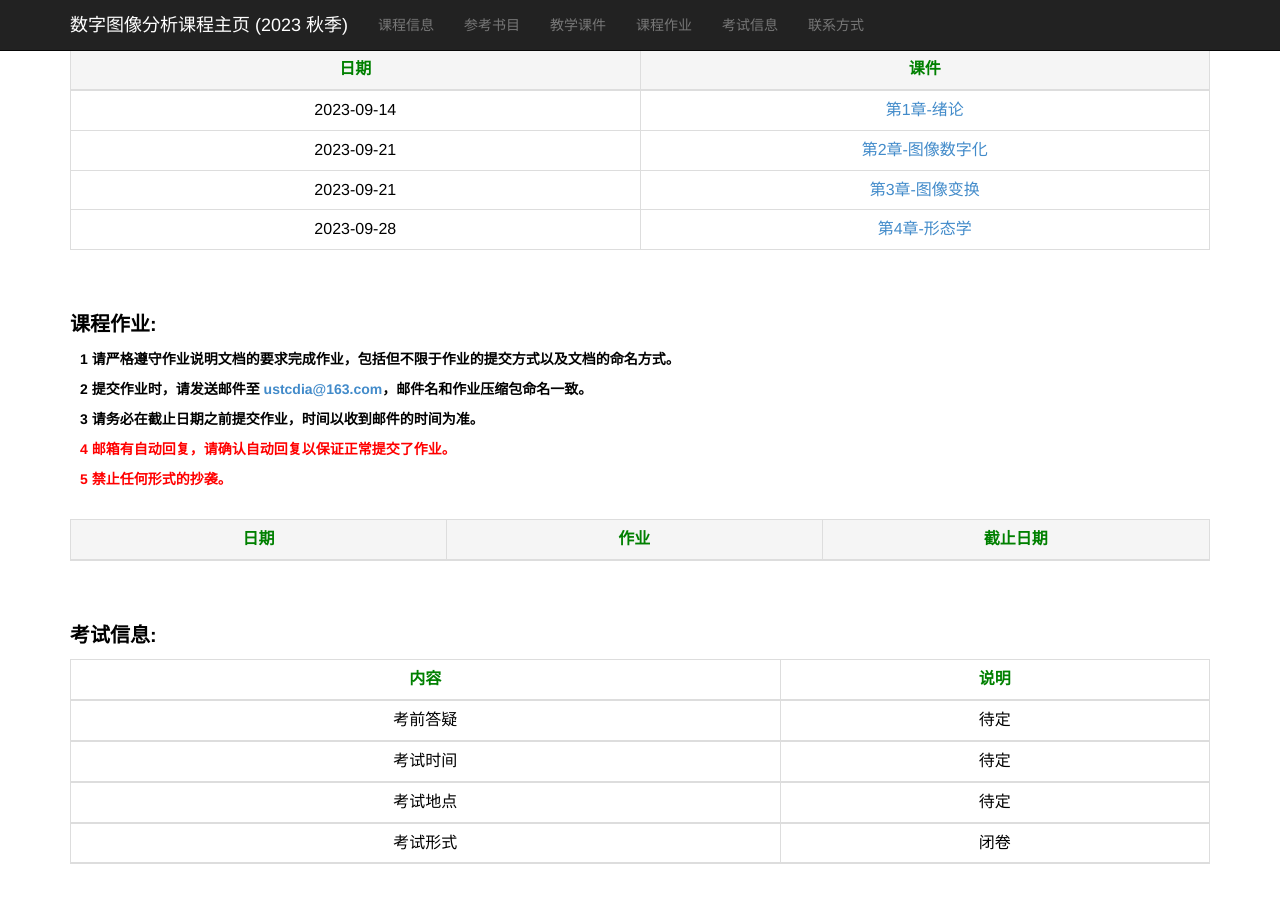
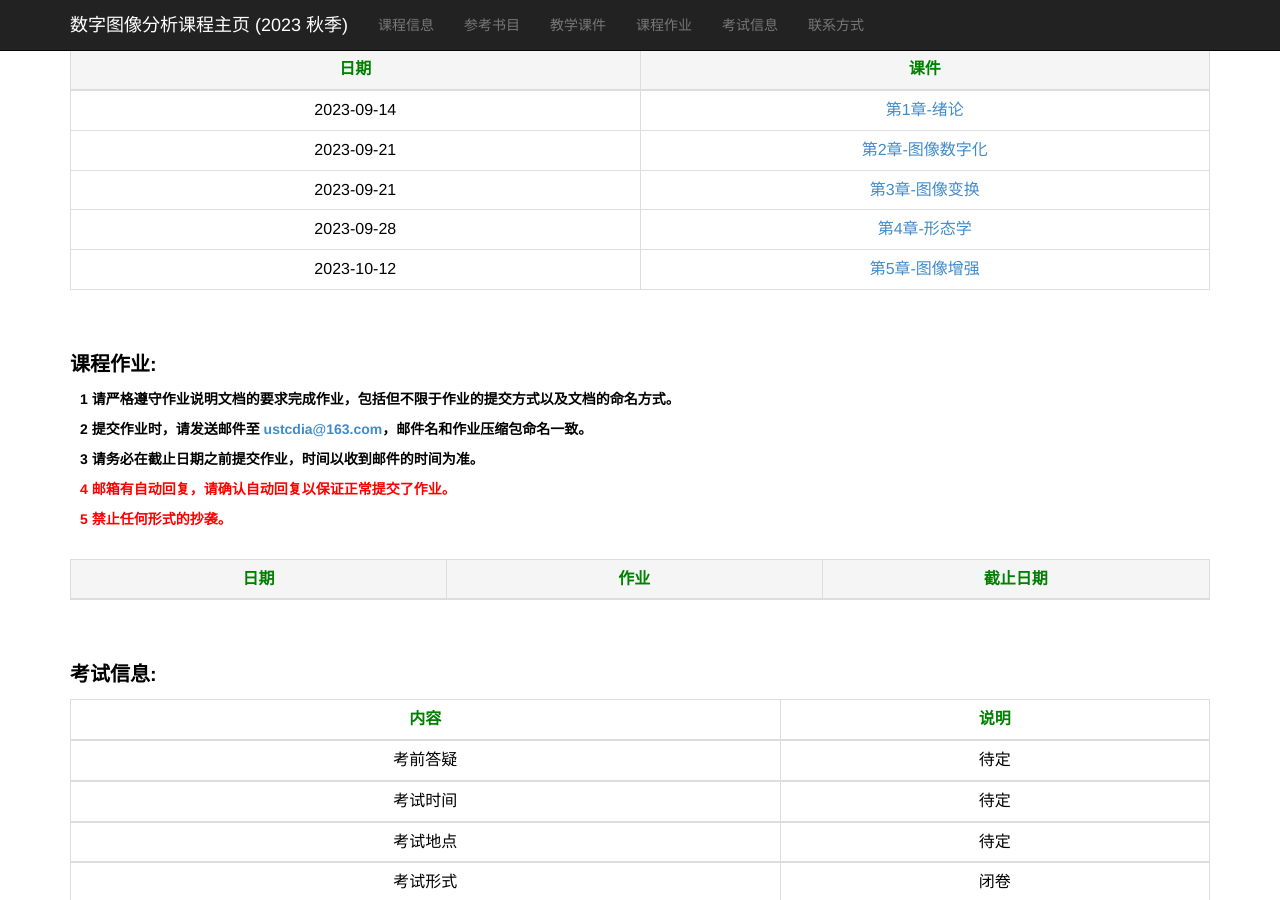
Before and after one commit to ustc-dia/ustc-dia.github.io, a Jekyll site: the page index.html, which Jekyll copies as it is, in a window 1280 px wide and 900 px high, scrolled down 794 px. Built offline with Jekyll 4.4.1, drawn with Linux system fonts in a browser that asks for light colours.

Commit message:
update slides 5

```diff
--- a/index.html
+++ b/index.html
@@ -195,60 +195,60 @@
                     <td><a href="./slides_2023_autumn/第4章-形态学.pdf" target="_blank">第4章-形态学</a></td>
                 </tr>
 
+                <tr>
+                    <td>2023-10-12</td>
+                    <td><a href="./slides_2023_autumn/第5章-图像增强.pdf" target="_blank">第5章-图像增强</a></td>
+                </tr>
+
                 <!--
                 <tr>
-                    <td>2023-03-30</td>
-                    <td><a href="./slides_2023_spring/第5章-图像增强.pdf" target="_blank">第5章-图像增强</a></td>
-                </tr>
-
-                <tr>
                     <td>2023-04-06</td>
-                    <td><a href="./slides_2023_spring/第6章-图像恢复.pdf" target="_blank">第6章-图像恢复</a></td>
+                    <td><a href="./slides_2023_autumn/第6章-图像恢复.pdf" target="_blank">第6章-图像恢复</a></td>
                 </tr>
 
                 <tr>
                     <td>2023-04-13</td>
-                    <td><a href="./slides_2023_spring/第7章-边缘检测.pdf" target="_blank">第7章-边缘检测</a></td>
+                    <td><a href="./slides_2023_autumn/第7章-边缘检测.pdf" target="_blank">第7章-边缘检测</a></td>
                 </tr>
 
                 <tr>
                     <td>2023-05-04</td>
-                    <td><a href="./slides_2023_spring/第8章 图像分割.pdf" target="_blank">第8章-图像分割</a></td>
+                    <td><a href="./slides_2023_autumn/第8章 图像分割.pdf" target="_blank">第8章-图像分割</a></td>
                 </tr>
 
                 <tr>
                     <td>2023-05-25</td>
-                    <td><a href="./slides_2023_spring/第9章 图像表达与描述(一).pdf" target="_blank">第9.1章-图像表达与描述(一)</a></td>
+                    <td><a href="./slides_2023_autumn/第9章 图像表达与描述(一).pdf" target="_blank">第9.1章-图像表达与描述(一)</a></td>
                 </tr>
 
                 <tr>
                     <td>2023-06-08</td>
-                    <td><a href="./slides_2023_spring/第9章 图像表达与描述(二).pdf" target="_blank">第9.2章-图像表达与描述(二)</a></td>
+                    <td><a href="./slides_2023_autumn/第9章 图像表达与描述(二).pdf" target="_blank">第9.2章-图像表达与描述(二)</a></td>
                 </tr>
 
                 <tr>
                     <td>2023-06-08</td>
-                    <td><a href="./slides_2023_spring/第10章-图像识别.pdf" target="_blank">第10章-图像识别</a></td>
+                    <td><a href="./slides_2023_autumn/第10章-图像识别.pdf" target="_blank">第10章-图像识别</a></td>
                 </tr>
 
                 <tr>
                     <td>2023-05-11</td>
-                    <td><a href="./slides_2023_spring/第11章 基于概率图模型的图像分析.pdf" target="_blank">第11章-基于概率图模型的图像分析</a></td>
+                    <td><a href="./slides_2023_autumn/第11章 基于概率图模型的图像分析.pdf" target="_blank">第11章-基于概率图模型的图像分析</a></td>
                 </tr>
 
                 <tr>
                     <td>2023-04-20</td>
-                    <td><a href="./slides_2023_spring/第12章-运动分析.pdf" target="_blank">第12章-运动分析</a></td>
+                    <td><a href="./slides_2023_autumn/第12章-运动分析.pdf" target="_blank">第12章-运动分析</a></td>
                 </tr>
 
                 <tr>
                     <td>2023-04-27</td>
-                    <td><a href="./slides_2023_spring/第13章 目标跟踪.pdf" target="_blank">第13章-目标跟踪</a></td>
+                    <td><a href="./slides_2023_autumn/第13章 目标跟踪.pdf" target="_blank">第13章-目标跟踪</a></td>
                 </tr>
 
                 <tr>
                     <td>2023-06-15</td>
-                    <td><a href="./slides_2023_spring/第14章 基于深度学习的图像分析技术(一).pdf"
+                    <td><a href="./slides_2023_autumn/第14章 基于深度学习的图像分析技术(一).pdf"
                             target="_blank">第14章-基于深度学习的图像分析技术(一)</a></td>
                 </tr>
 
```
Also changed, not shown: 1 other file.
